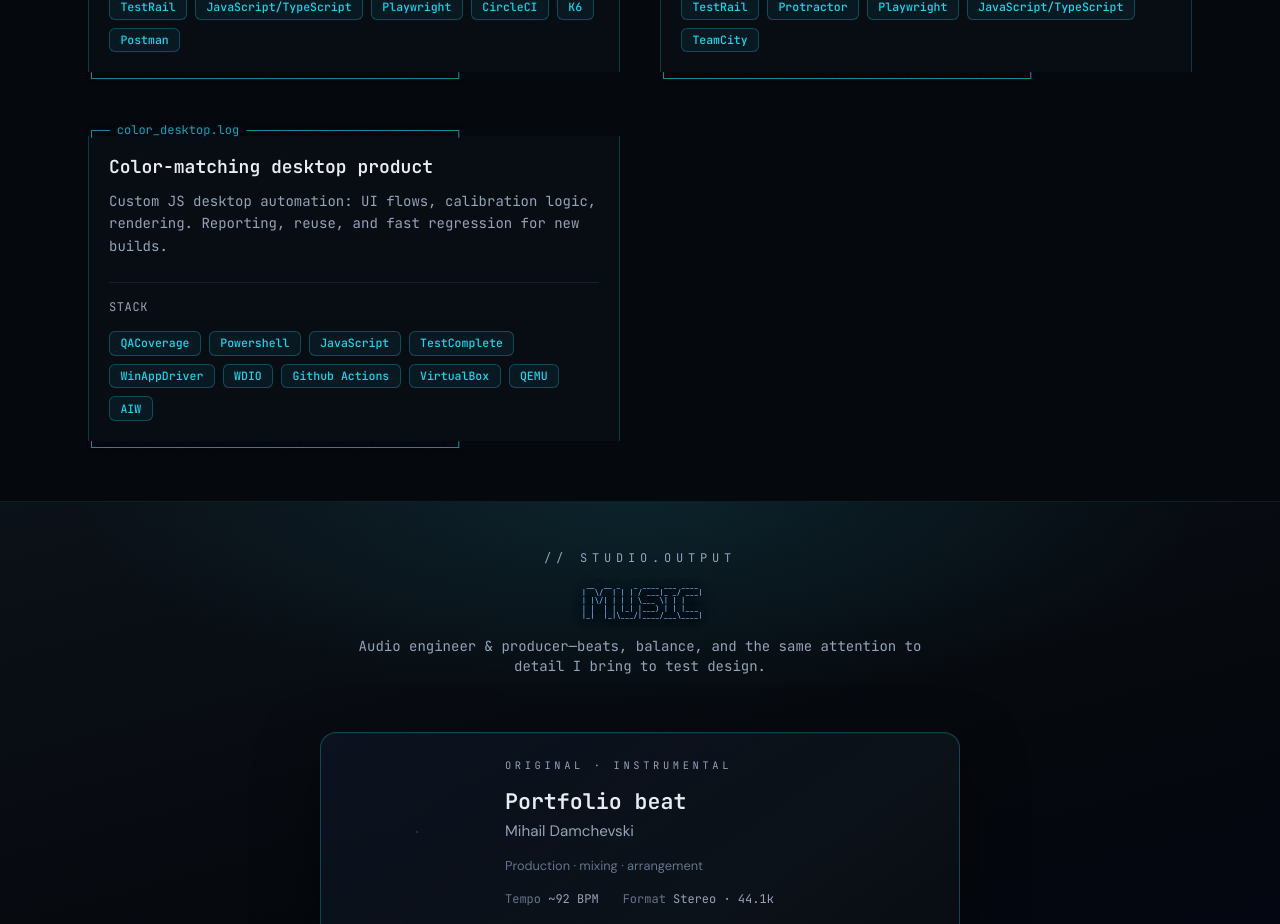
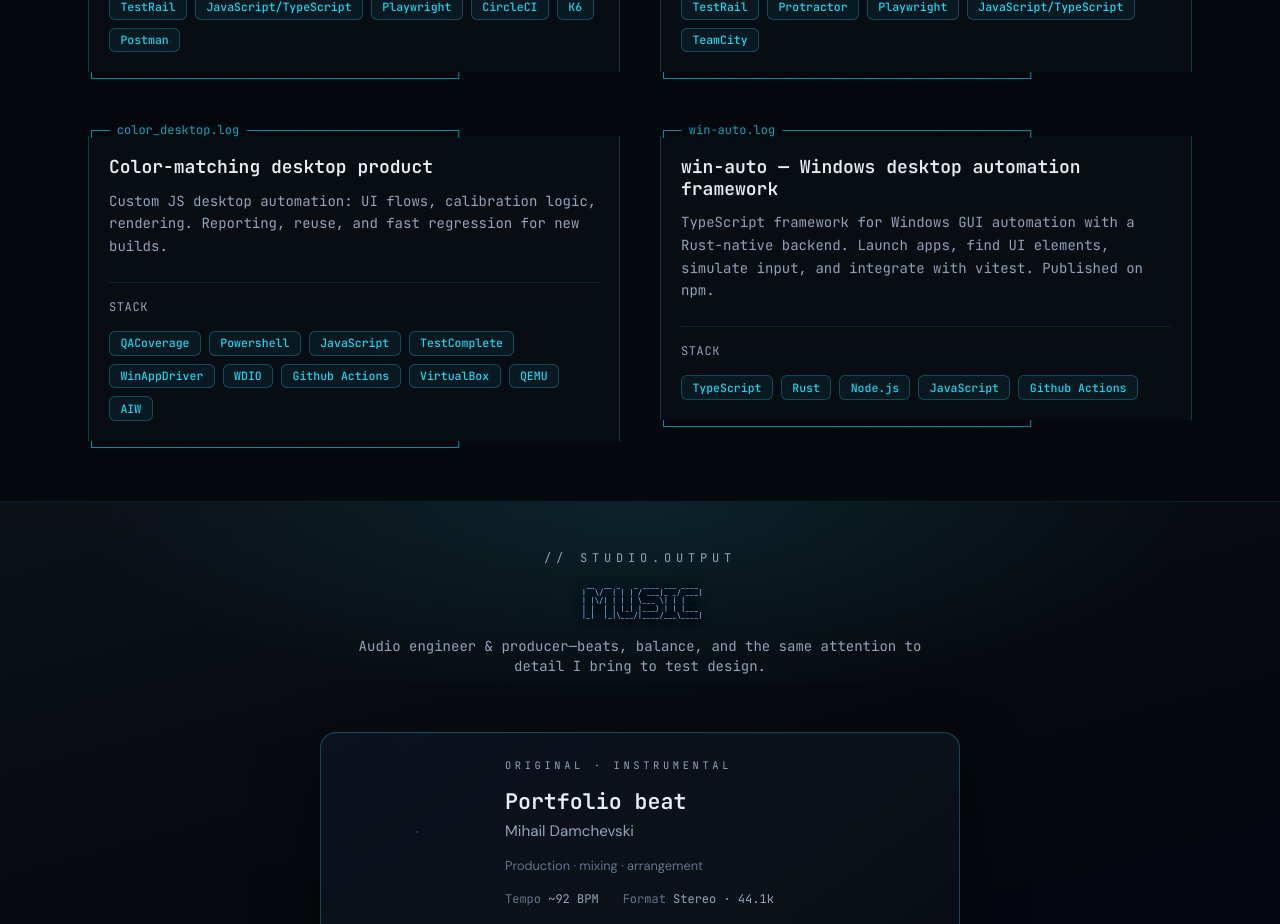
Before and after one commit to mihailDamchevski/about, a React (Vite) app: page / in a window 1280 px wide. Shown: the part 2540-3464 px from the top of the page. Built offline with nearby package versions, Linux system fonts and the light colour scheme.

Commit message:
add CI/CD deploy workflow, win-auto project entry, Rust doc link

```diff
--- a/src/constants/techDocs.ts
+++ b/src/constants/techDocs.ts
@@ -21,4 +21,5 @@ export const TECH_DOCS_URLS: Readonly<Record<string, string>> = {
   TypeScript: "https://www.typescriptlang.org/docs/",
   React: "https://react.dev/",
   "Node.js": "https://nodejs.org/docs/",
+  Rust: "https://www.rust-lang.org/learn",
 };
--- a/src/data/projects.ts
+++ b/src/data/projects.ts
@@ -31,6 +31,13 @@ export const projects = [
       "AIW",
     ],
   },
+  {
+    session: "win-auto.log",
+    title: "win-auto — Windows desktop automation framework",
+    body:
+      "TypeScript framework for Windows GUI automation with a Rust-native backend. Launch apps, find UI elements, simulate input, and integrate with vitest. Published on npm.",
+    tags: ["TypeScript", "Rust", "Node.js", "JavaScript", "Github Actions"],
+  },
 ] as const;
 
 export type ProjectItem = (typeof projects)[number];
```
Also changed, not shown: 1 other file (tests, documents, lock files or other folders).
